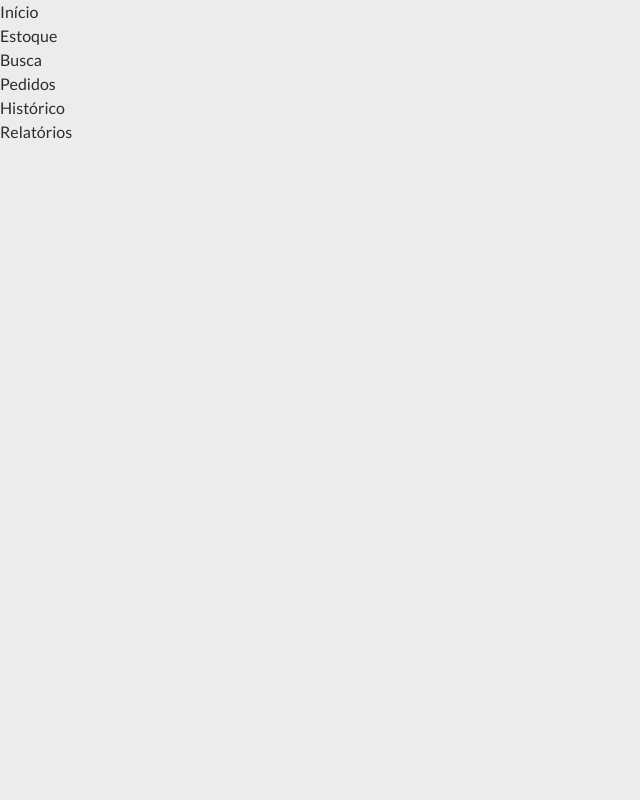
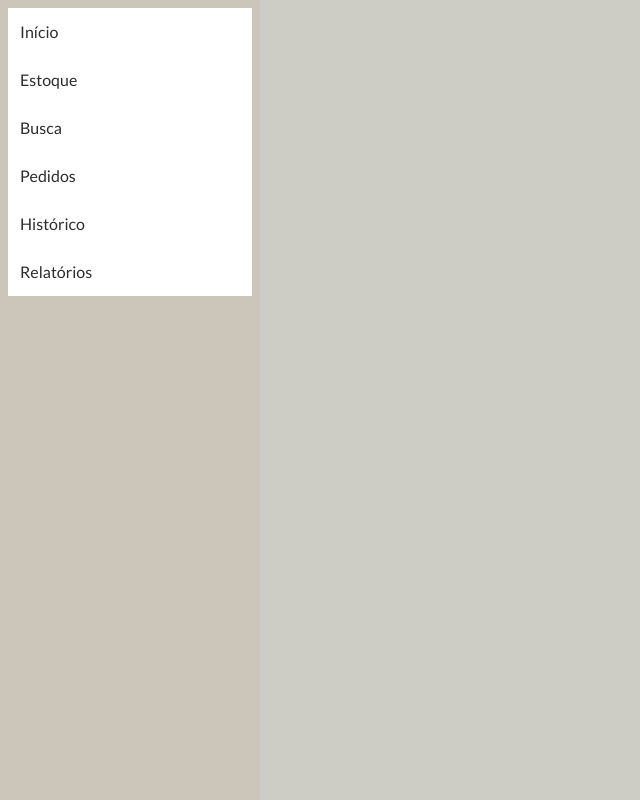
Before and after one commit to Affaled/Suit-Guide, a React (Vite) app: page / in a window 1280 px wide. Shown: the whole page, without its empty margins (0-640 px from the left). Built offline with nearby package versions, Linux system fonts and the light colour scheme; a web font is replaced by a local one.

Commit message:
formatação scss para css drawer

```diff
--- a/src/assets/styles/global/index.css
+++ b/src/assets/styles/global/index.css
@@ -1,4 +1,27 @@
 @import url("https://fonts.googleapis.com/css2?family=Lato:wght@100;300;400;700;900&family=Ysabeau+Office:wght@1;100;200;300;400;500;600;700;800;900;1000&display=swap");
+.Drawer {
+  position: fixed;
+  top: 0;
+  left: 0;
+  width: 260px;
+  height: 100%;
+  padding: 0.5rem;
+  background-color: #ccc5b9;
+}
+.Drawer__nav {
+  display: block;
+  background: white;
+}
+.Drawer__nav li {
+  display: block;
+  width: 100%;
+  height: 100%;
+}
+.Drawer__nav li a {
+  display: inline-block;
+  padding: 0.75rem;
+}
+
 * {
   box-sizing: border-box;
   margin: 0;
@@ -15,5 +38,5 @@
   font-size: 16px;
   line-height: 1.5;
   color: #2c2c2c;
-  background-color: #ececec;
+  background-color: #cdcdc6;
 }/*# sourceMappingURL=index.css.map */
```
Also changed, not shown: 1 other file (tests, documents, lock files or other folders).
